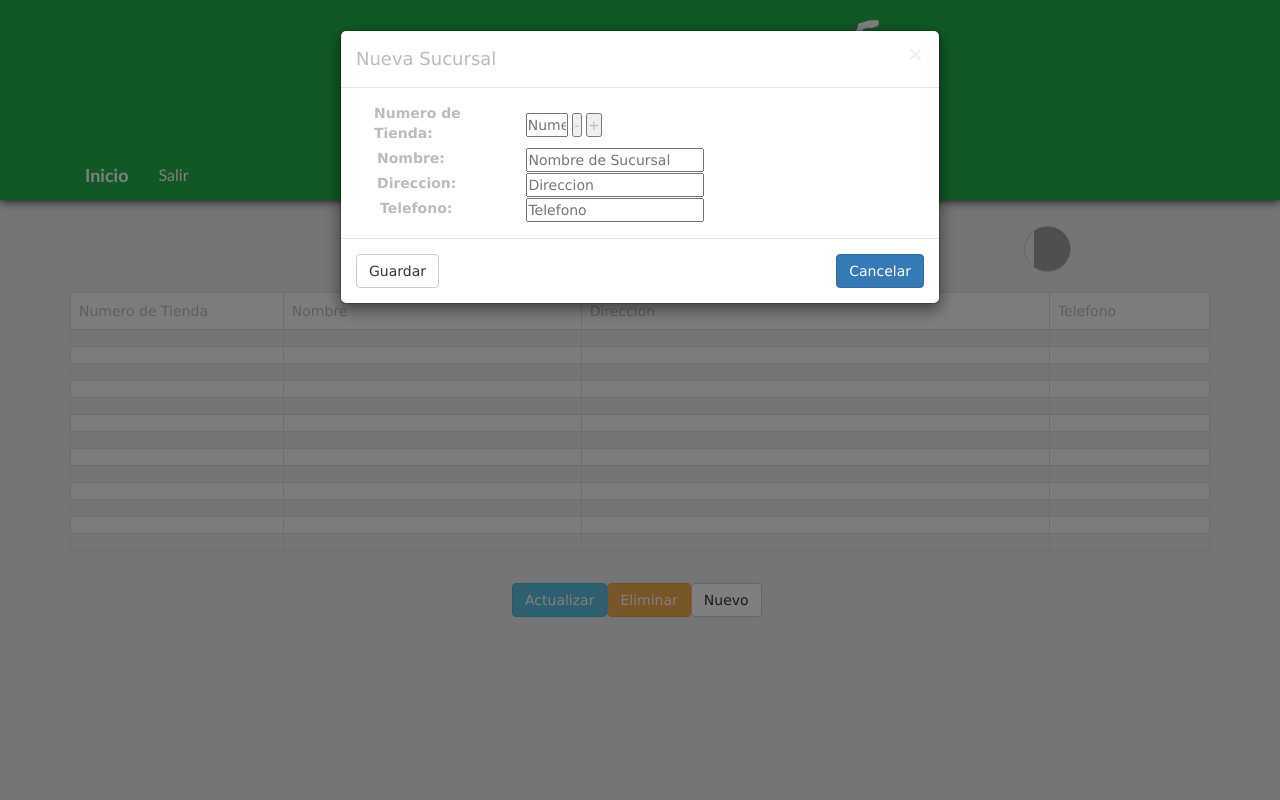
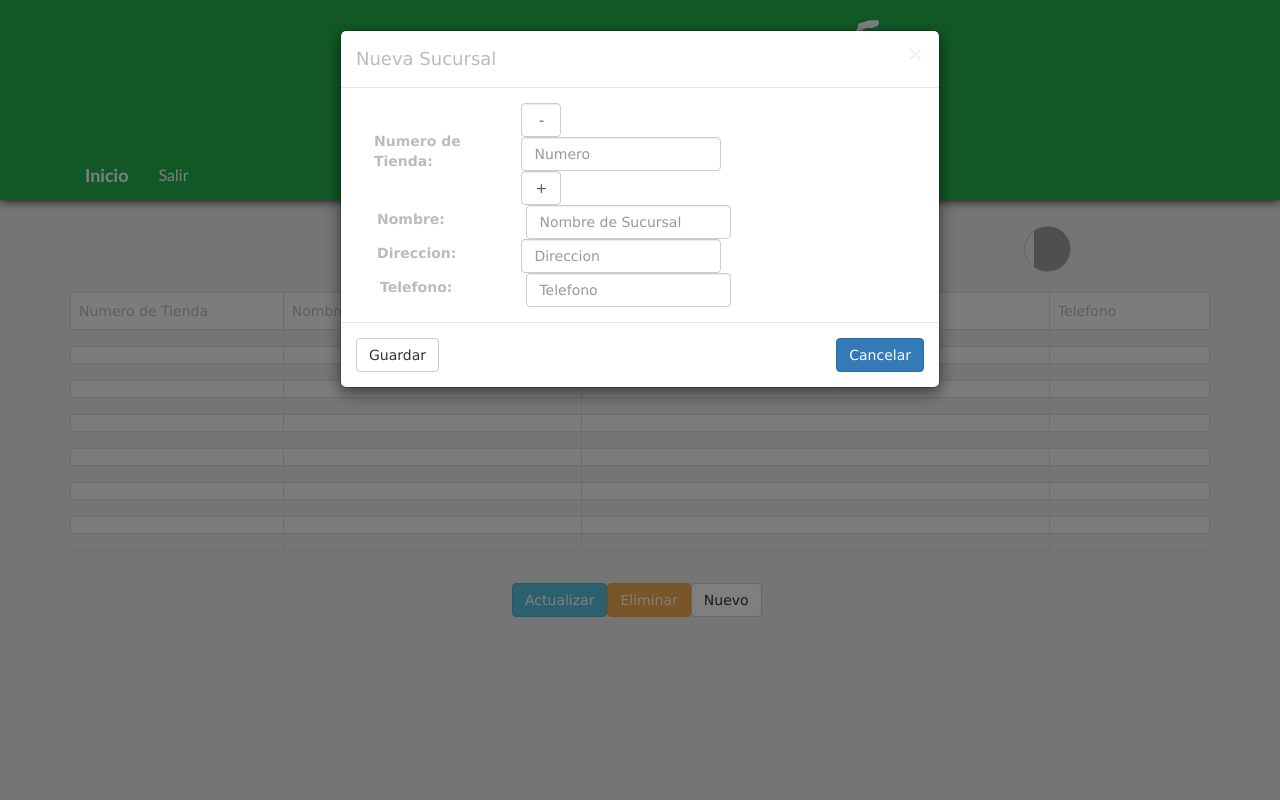
Before and after one commit to SupermerPOO/SupermerPOO, a PHP site: page /sucursales.php in a window 1280 px wide, after a click on "Nuevo". Run offline with PHP 8.4, Linux system fonts and the light colour scheme; grey boxes are pictures that could not be loaded.

Commit message:
Mas modificaciones
Retoques al formulario de sucursales

```diff
--- a/css/index_style.css
+++ b/css/index_style.css
@@ -94,35 +94,22 @@ label#label-numero-sucursal{
 	margin-left: 2%;
 }
 
-input#input-casilla{
-	margin-left: 2%;
-	width: 20%;
-}
 
 label#label-nombre-sucursal{
 	margin-left: 4%;
-}
-
-input#input-nombre{
-	margin-left: 2%;
 }
 
 label#label-direccion-sucursal{
 	margin-left: 4%;
 }
 
-input#input-direccion{
-	margin-left: 2%;
-}
+
 
 label#label-telefono-sucursal{
 	margin-left:6%;
 
 }
 
-input#input-telefono{
-	margin-left: 22px;
-}
 
 /*Ubicacion de botones*/
 
--- a/sucursales.php
+++ b/sucursales.php
@@ -163,36 +163,36 @@
 								        <div id="div-registro-sucursal" class="container table-responsive">
 	      								<table>
 	      									<tr>
-	      										<td colspan="2">
+	      										<td>
 	      		       							 <label id="label-numero-sucursal"><b>Numero de Tienda:</b></label>
 	      		       							 </td>
-													<td>
-													<input id="input-casilla" type="text" name="casilla" placeholder="Numero">
-													<input id="input-plus" type="button" value="-" onClick="add(-1);">
-													<input id="input-menos" type="button" value="+" onClick="add(1);">
+												 <td>
+													 <input class="form-control" id="input-plus" type="button" value="-" onClick="add(-1);" style="width: 40px">
+													<input id="input-casilla" type="text" name="casilla" placeholder="Numero" class="form-control" style="width:200px">
+													<input class="form-control" id="input-menos" type="button" value="+" onClick="add(1);" style="width: 40px">
 												</td>
 											</tr>
 											<tr>
-												<td colspan="2">
+												<td>
 													<label id="label-nombre-sucursal"><b>Nombre:</b></label>
 													<td>
-													<input id="input-nombre" type="text" placeholder="Nombre de Sucursal" style="margin-left: 5px">
+													<input id="input-nombre" type="text" placeholder="Nombre de Sucursal" style="margin-left: 5px" class="form-control" style="width:200px">
 													</td>
 												</td>
 											</tr>
 											<tr>
-												<td colspan="2">
+												<td>
 													<label id="label-direccion-sucursal"><b>Direccion:</b></label>
 													<td>
-													<input id="input-direccion" type="text" placeholder="Direccion" style="margin-left: 5px">
+													<input id="input-direccion" type="text" placeholder="Direccion" style="width:200px" style="margin-left: 5px" class="form-control">
 													</td>
 												</td>
 											</tr>
 											<tr>
-												<td colspan="2">
+												<td>
 													<label id="label-telefono-sucursal"><b>Telefono:</b></label>
 													<td>
-													<input id="input-telefono" type="text" size="" placeholder="Telefono" style="margin-left: 5px">
+													<input id="input-telefono" type="text" placeholder="Telefono" style="margin-left: 5px" style="width: 200px" class="form-control">
 													</td>
 												</td>
 	      									</tr>
```
